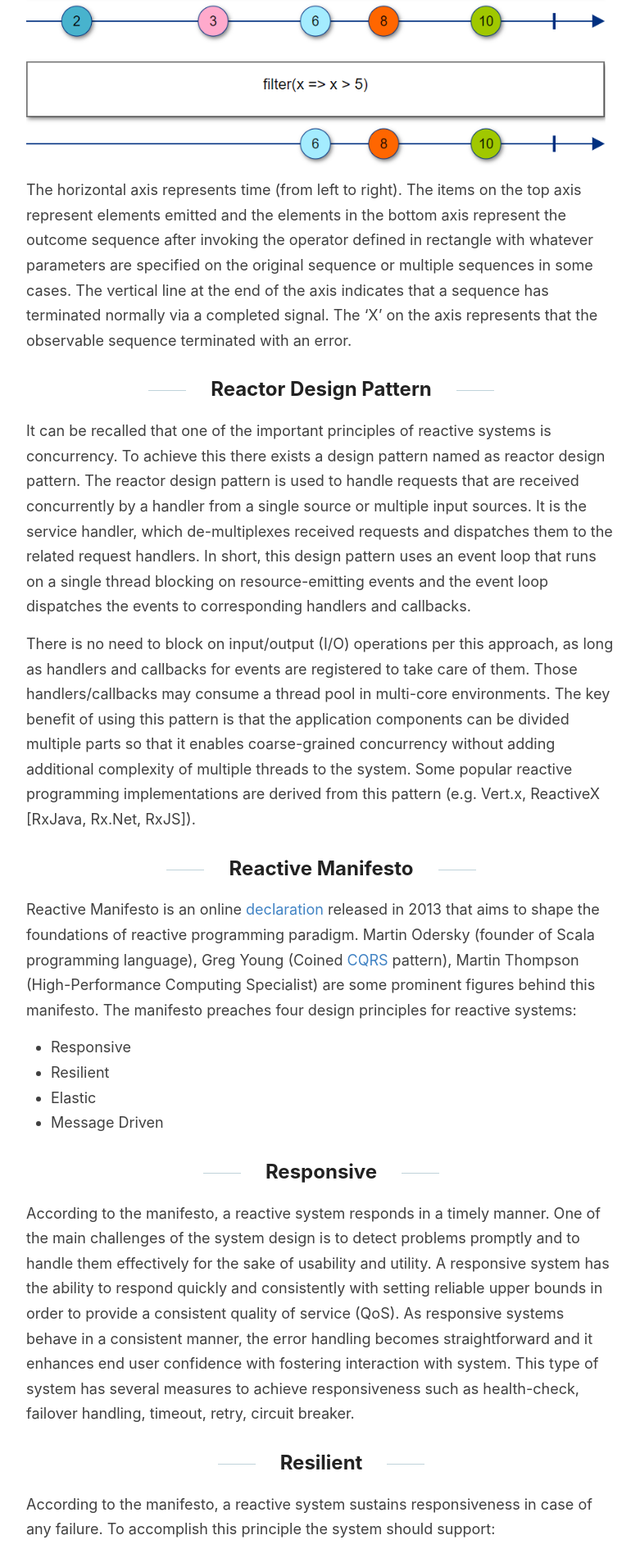
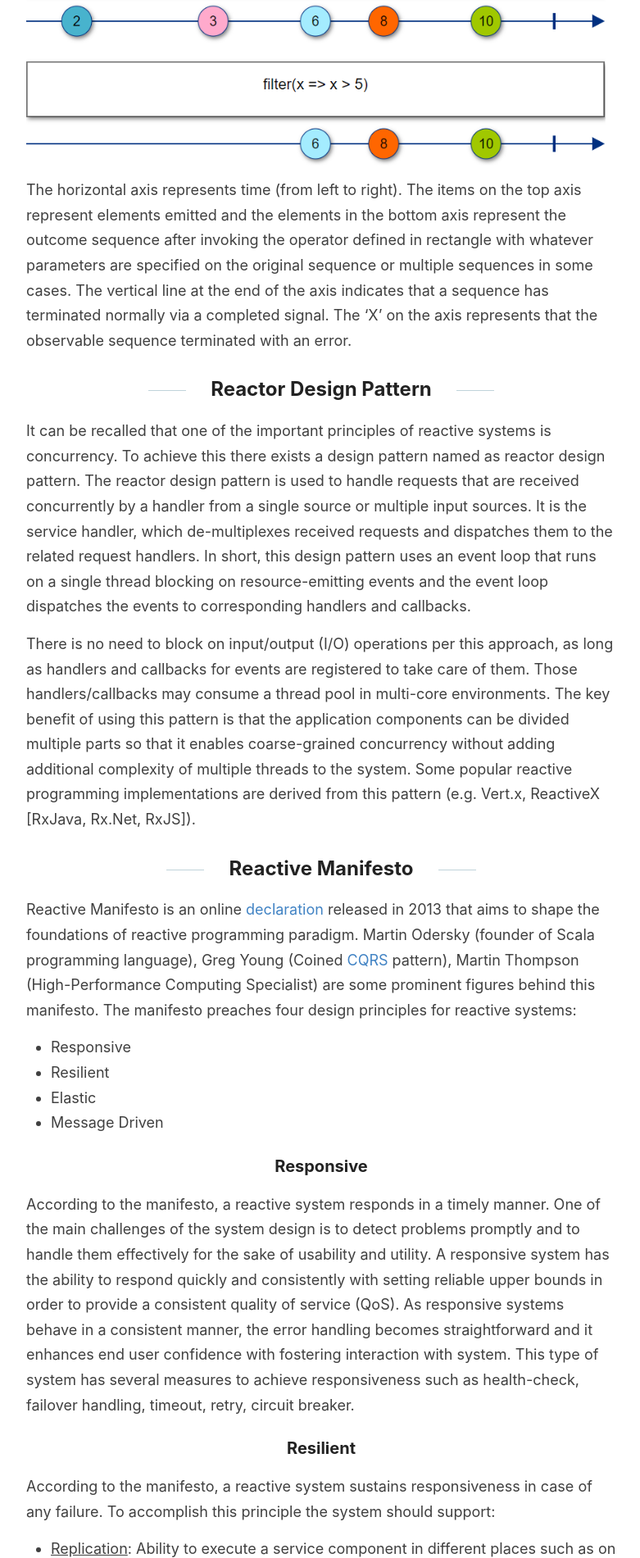
Before and after one commit to selcuksert/selcuksert.github.io, a Jekyll site: the page built from _posts/2021-11-26-reactive-programming.md, in a window 1280 px wide. Shown: the part 4499-6400 px from the top of the page at 82% size, without its empty margins (248-1029 px from the left). Built offline with Jekyll 4.4.1, drawn with Linux system fonts in a browser that asks for light colours.

Commit message:
Blog update

```diff
--- a/_posts/2021-11-26-reactive-programming.md
+++ b/_posts/2021-11-26-reactive-programming.md
@@ -92,19 +92,19 @@ Reactive Manifesto is an online [declaration](https://www.reactivemanifesto.org/
 * Elastic
 * Message Driven
 
-## Responsive
+### Responsive
 According to the manifesto, a reactive system responds in a timely manner. One of the main challenges of the system design is to detect problems promptly and to handle them effectively for the sake of usability and utility. A responsive system has the ability to respond quickly and consistently with setting reliable upper bounds in order to provide a consistent quality of service (QoS). As responsive systems behave in a consistent manner, the error handling becomes straightforward and it enhances end user confidence with fostering interaction with system. This type of system has several measures to achieve responsiveness such as health-check, failover handling, timeout, retry, circuit breaker.
 
-## Resilient
+### Resilient
 According to the manifesto, a reactive system sustains responsiveness in case of any failure. To accomplish this principle the system should support:
 * <ins>Replication</ins>: Ability to execute a service component in different places such as on different threads, processes server nodes, network domains for the sake of scalability.
 * <ins>Isolation and Containment</ins>: Decoupling producer and consumer ends using asynchronous message-driven communication patterns with sustaining their own service logic and life cycle independently and running in different processes. The state, behavior and errors of these components need to be handled and controlled in these components without sharing or cascading to other ones in order to avoid full system collapse in case of failure.
 * <ins>Delegation</ins>: Ability to hand over the processing responsibility of a task to another component such as error handling and reporting functions.
 
-## Elastic
+### Elastic
 According to the manifesto, a reactive system sustains responsiveness in fluctuating load conditions. It has the ability to scale up or down resources allocated to it according to the input volume been exposed to which means to achieve elasticity using predictive scaling methods.
 
-## Message Driven
+### Message Driven
 According to the manifesto, a reactive system utilizes asynchronous message driven communication in order to achieve loose coupling, isolation and location independence. The failure is dispatched as messages to error handlers, which are responsible for monitoring errors and if required supervising the components in a centralized and standardized mode. Elasticity, load balancing are fulfilled by monitoring these messages. A reactive system uses backpressure methodology where any component that suffers overhead can give feedback to message senders when to reduce input volume in order to avoid collapsing or dropping messages without control for attainment of resiliency and load distribution. The following image is a basic representation of principles and their internal relations of a reactive system:
 
 ![manifesto](/images/reactive-programming/manifesto.png)
```
